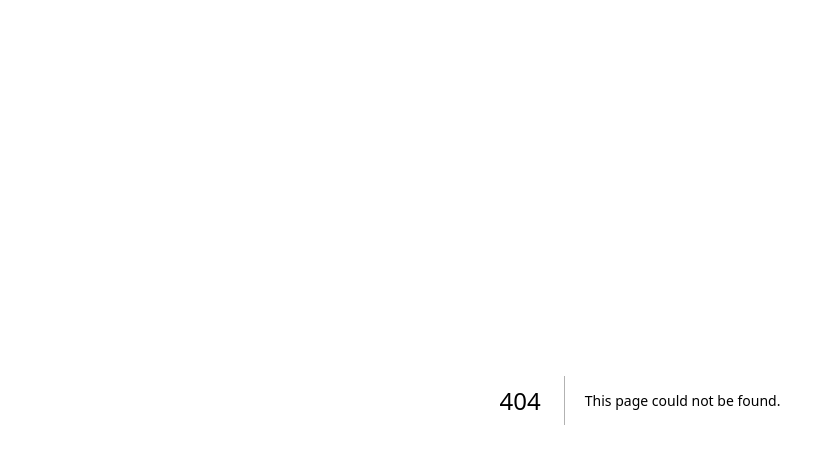
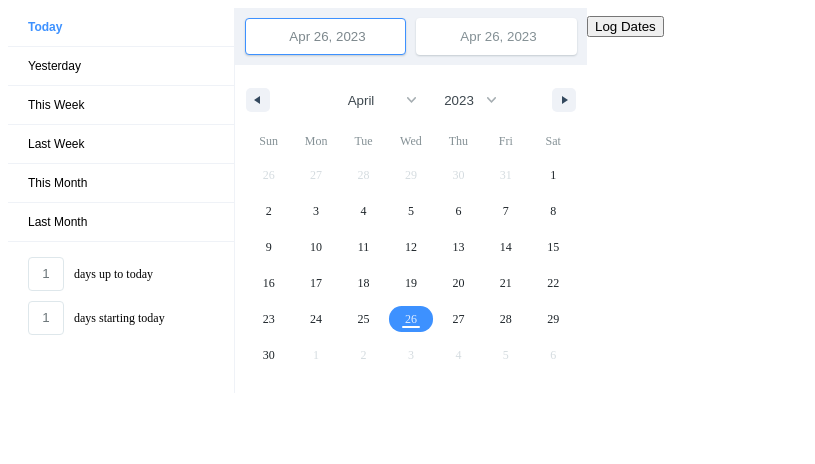
Before and after one commit to cedricp95/flight-cheap-react, a Next.js app: page /testing in a window 1280 px wide. Before the commit this address had no page. Shown: the top 464 px of the page, without its empty margins (0-815 px from the left). Built offline with nearby package versions, Linux system fonts and the light colour scheme.

Commit message:
testing: testing of new date range picker

```diff
--- /dev/null
+++ b/src/pages/testing/index.js
@@ -0,0 +1,35 @@
+import React, { useState } from "react";
+import { DateRangePicker } from "react-date-range";
+import "react-date-range/dist/styles.css"; // main style file
+import "react-date-range/dist/theme/default.css"; // theme css file
+
+const DateRangePickerComponent = () => {
+  const [dateRange, setDateRange] = useState([
+    {
+      startDate: new Date(),
+      endDate: new Date(),
+      key: "selection",
+    },
+  ]);
+
+  const handleLogDates = () => {
+    console.log(
+      dateRange.map(({ startDate, endDate }) => ({
+        startDate: startDate.toLocaleDateString("en-GB"),
+        endDate: endDate.toLocaleDateString("en-GB"),
+      }))
+    );
+  };
+
+  return (
+    <div>
+      <DateRangePicker
+        ranges={dateRange}
+        onChange={(ranges) => setDateRange([ranges.selection])}
+      />
+      <button onClick={handleLogDates}>Log Dates</button>
+    </div>
+  );
+};
+
+export default DateRangePickerComponent;
```
